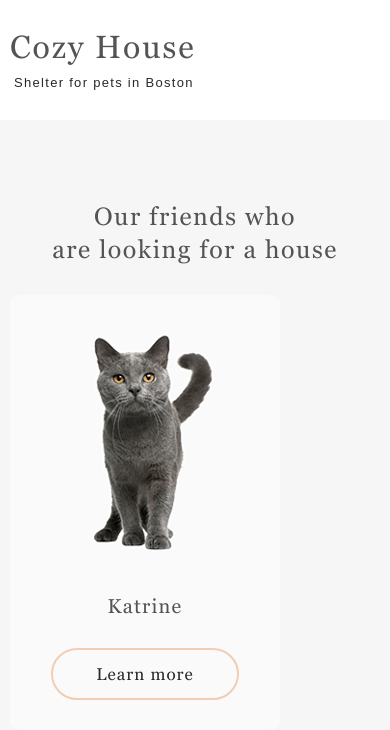
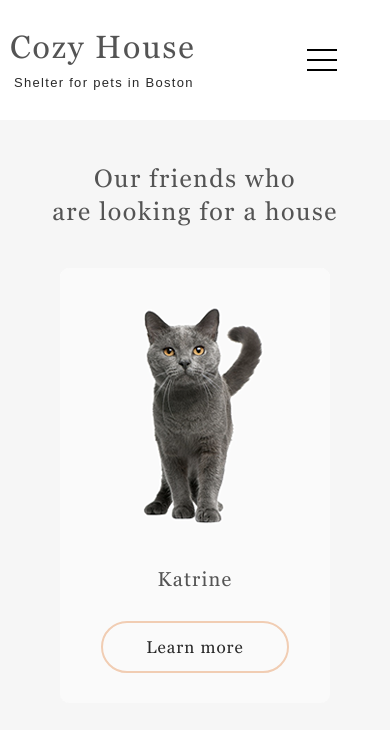
Before and after one commit to AlexanderKrasovskiy/stage_1-2, a website: page shelter/pages/pets.html in a window 390 px wide. Shown: the top 730 px of the page. Drawn offline with Linux system fonts and the light colour scheme; a web font is replaced by a local one.

Commit message:
feat: finish pets page mobile

```diff
--- a/shelter/pages/pets.html
+++ b/shelter/pages/pets.html
@@ -20,7 +20,23 @@
         <p class="logo__subtitle logo__subtitle-pets">Shelter for pets in Boston</p>
       </a>
 
-      <nav class="header__nav">
+
+      <div class="burger"> <!-- add active -->
+        <div class="burger__line burger__line-pets"></div>
+        <div class="burger__line burger__line-pets"></div>
+        <div class="burger__line burger__line-pets"></div>
+      </div>
+
+      <div class="burger__overlay"></div> <!-- add active -->
+
+
+      <nav class="header__nav"> <!-- add active -->
+
+        <a href="./index.html" class="logo nav__logo">
+          <div class="logo__title logo__title-pets">Cozy House</div>
+          <p class="logo__subtitle logo__subtitle-pets">Shelter for pets in Boston</p>
+        </a>
+
         <ul class="nav">
           <li class="nav__item"><a class="nav__link nav__link-pets" href="./index.html">About the shelter</a></li>
           <li class="nav__item"><a class="nav__link nav__link-pets active" href="#">Our pets</a></li>
--- a/shelter/sass/base/_hamburger.scss
+++ b/shelter/sass/base/_hamburger.scss
@@ -18,6 +18,9 @@
   width: 100%;
   height: 2px;
   background-color: $color-primary;
+  &-pets {
+    background-color: #000;
+  }
 }
 
 .burger__overlay {
--- a/shelter/sass/components/_friends.scss
+++ b/shelter/sass/components/_friends.scss
@@ -109,6 +109,9 @@
   @include media-laptop {
     padding-bottom: 76px;
   }
+  @include media-tablet {
+    padding: 42px 10px;
+  }
 }
 
 .friends__carousel-pets {
@@ -135,6 +138,10 @@
     //   display: none;
     // }
   }
+  @include media-tablet {
+    max-width: 270px;
+    margin: 41px auto 42px;
+  }
 }
 
 .friends__pagination-pets {
```
Also changed, not shown: shelter/sass/style.css, 1 other file.
